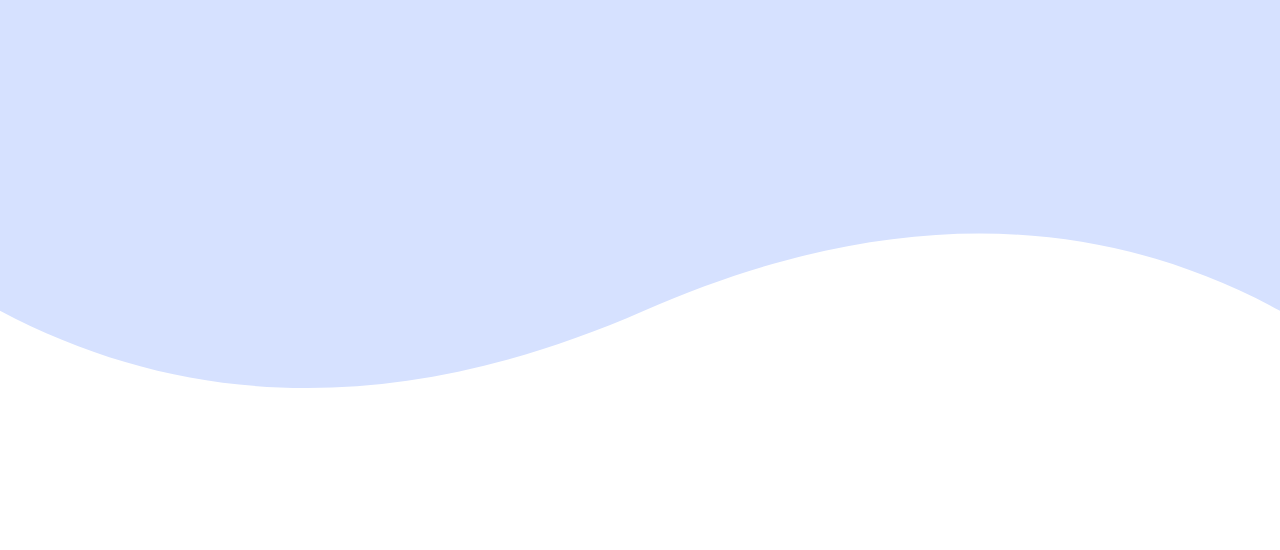
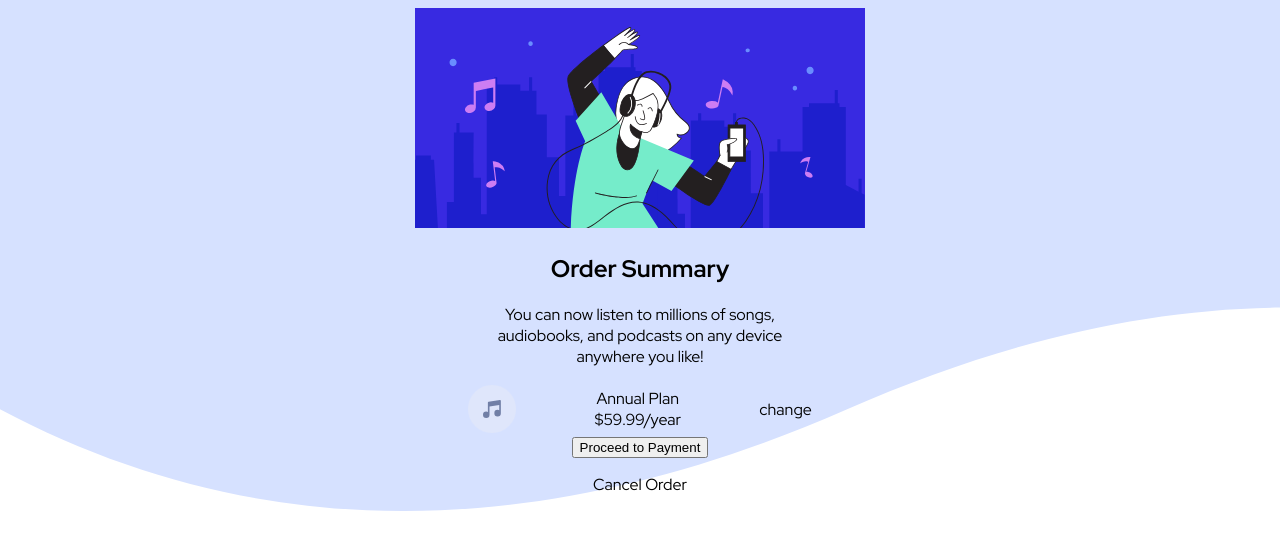
Before and after one commit to BuhleMtshali/order-summary-card, a plain HTML site: page index.html in a window 1280 px wide. Drawn offline with Linux system fonts and the light colour scheme.

Commit message:
updated the index file

```diff
--- a/index.html
+++ b/index.html
@@ -12,5 +12,23 @@
       rel="stylesheet"
     />
   </head>
-  <body></body>
+  <body>
+    <div class="container">
+      <div class="hero-img">
+        <img src="img/illustration-hero.svg" alt="hero image" />
+      </div>
+      <h2>Order Summary</h2>
+      <p class="text">
+        You can now listen to millions of songs,<br />audiobooks, and podcasts
+        on any device<br />anywhere you like!
+      </p>
+      <div class="audio">
+        <img src="img/icon-music.svg" alt="icon" />
+        <span class="plan-text">Annual Plan<br />$59.99/year</span>
+        <p class="change-link">change</p>
+      </div>
+      <button>Proceed to Payment</button>
+      <p class="cancel">Cancel Order</p>
+    </div>
+  </body>
 </html>
--- a/style.css
+++ b/style.css
@@ -3,4 +3,15 @@ body {
   background-image: url(img/pattern-background-desktop.svg);
   background-repeat: no-repeat;
   background-size: cover;
+  text-align: center;
 }
+.container {
+  margin-left: auto;
+  margin-right: auto;
+  max-width: 500px;
+}
+.audio {
+  display: flex;
+  align-items: center;
+  justify-content: space-evenly;
+}
```
